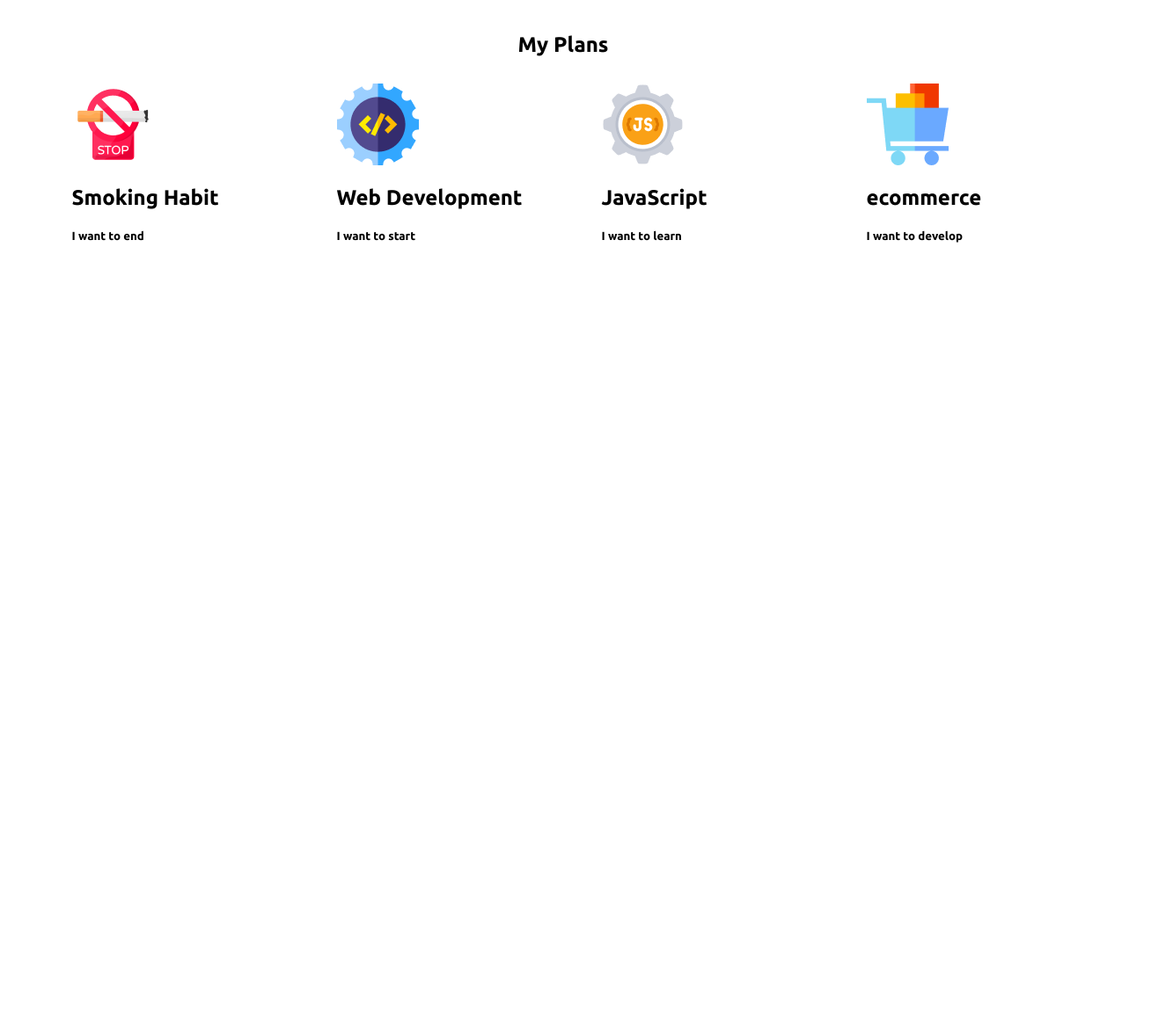
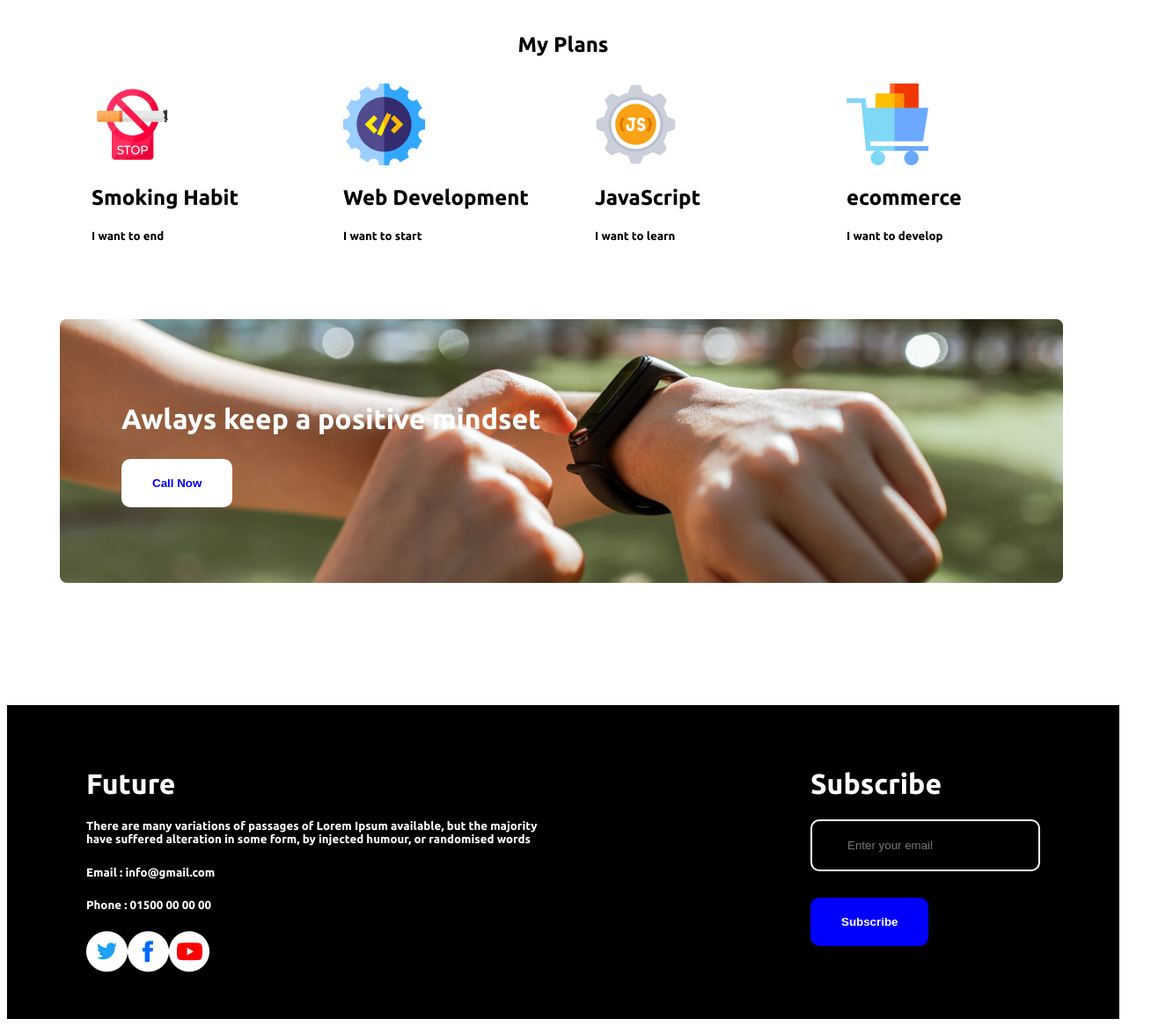
Before and after one commit to Samin35/new-year-website, a plain HTML site: page index.html in a window 1280 px wide. Shown: the part 1698-2865 px from the top of the page at 88% size, 1308 px wide, since content can reach past the window. Before the commit the page ends 1998 px from the top, so only its background shows below. Drawn offline with Linux system fonts and the light colour scheme; a web font is replaced by a local one.

Commit message:
final done

```diff
--- a/index.html
+++ b/index.html
@@ -66,10 +66,39 @@
                 </div>
             </div>
         </section>
+        <section class="positive">
+            <div class="pos">
+                <h1 class="white">Awlays keep a positive mindset</h1>
+                <button class="primary-btn">Call Now</button>
+            </div>
+        </section>
 
     </main>
     <footer>
+        <div class="footer-div1">
+            <div>
+                <h1 class="white1">Future</h1>
+                <h5 class="white1">There are many variations of passages of Lorem Ipsum available, but the majority have
+                    suffered
+                    alteration in
+                    some form, by injected humour, or randomised words</h5>
+                <h5 class="white1">Email : info@gmail.com</h5>
+                <h5 class="white1">Phone : 01500 00 00 00</h5>
+            </div>
+            <div class="icons">
+                <a href=""><img src="images/icons/twitter.png" alt=""></a>
+                <a href=""><img src="images/icons/fb.png" alt=""></a>
+                <a href=""><img src="images/icons/youtube.png" alt=""></a>
+            </div>
 
+        </div>
+        <div class="footer-div2">
+            <h1 class="white1">Subscribe</h1>
+
+            <div> <input class="input" type="email" placeholder="Enter your email"></div>
+            <div class="button-div"><button class="button-2">Subscribe</button></div>
+
+        </div>
     </footer>
 </body>
 
--- a/style/style.css
+++ b/style/style.css
@@ -55,7 +55,7 @@ header {
 /*MAIN SECTION DESIGN*/
 
 main {
-    margin: 0 30px 0 30px;
+    margin: 0 60px 0 60px;
 }
 
 .failer {
@@ -77,8 +77,8 @@ main {
 
 .plan-div {
     display: flex;
-    align-items: center;
-    justify-content: center;
+
+
     justify-content: space-around;
 }
 
@@ -90,8 +90,77 @@ main {
 .plan {
     width: 214px;
     height: 197px;
+    align-items: center;
+    justify-content: center;
 }
 
 .plans {
     margin-top: 100px;
 }
+
+/*POSITIVE MINDSET SECTION */
+.positive {
+    width: 1100px;
+    height: 300px;
+    background-image: url('../images/watch.png');
+    background-repeat: no-repeat;
+    padding: 70px;
+    margin: 70px auto 0 auto;
+
+
+
+}
+
+.white1 {
+    color: white;
+}
+
+.white {
+    color: white;
+    font-size: xx-large;
+}
+
+/*FOOTER STYLE*/
+
+footer {
+    padding: 50px 90px 50px 90px;
+    display: flex;
+    justify-content: space-between;
+    background-color: black;
+
+}
+
+.footer-div1 {
+    width: 50%;
+}
+
+.footer-div2 {}
+
+.icons {
+    margin-right: 14px;
+    display: flex;
+    justify-content: flex-start;
+}
+
+.input {
+    padding: 20px 40px;
+    color: white;
+    border: 2px solid white;
+    border-radius: 10px;
+    background-color: black;
+}
+
+.button-2 {
+    height: 64;
+    width: 160;
+    padding: 20px 35px;
+    background-color: blue;
+    color: white;
+    font-weight: 700;
+    border: 0;
+    border-radius: 10px;
+}
+
+.button-div {
+    margin-top: 30px;
+}
```
